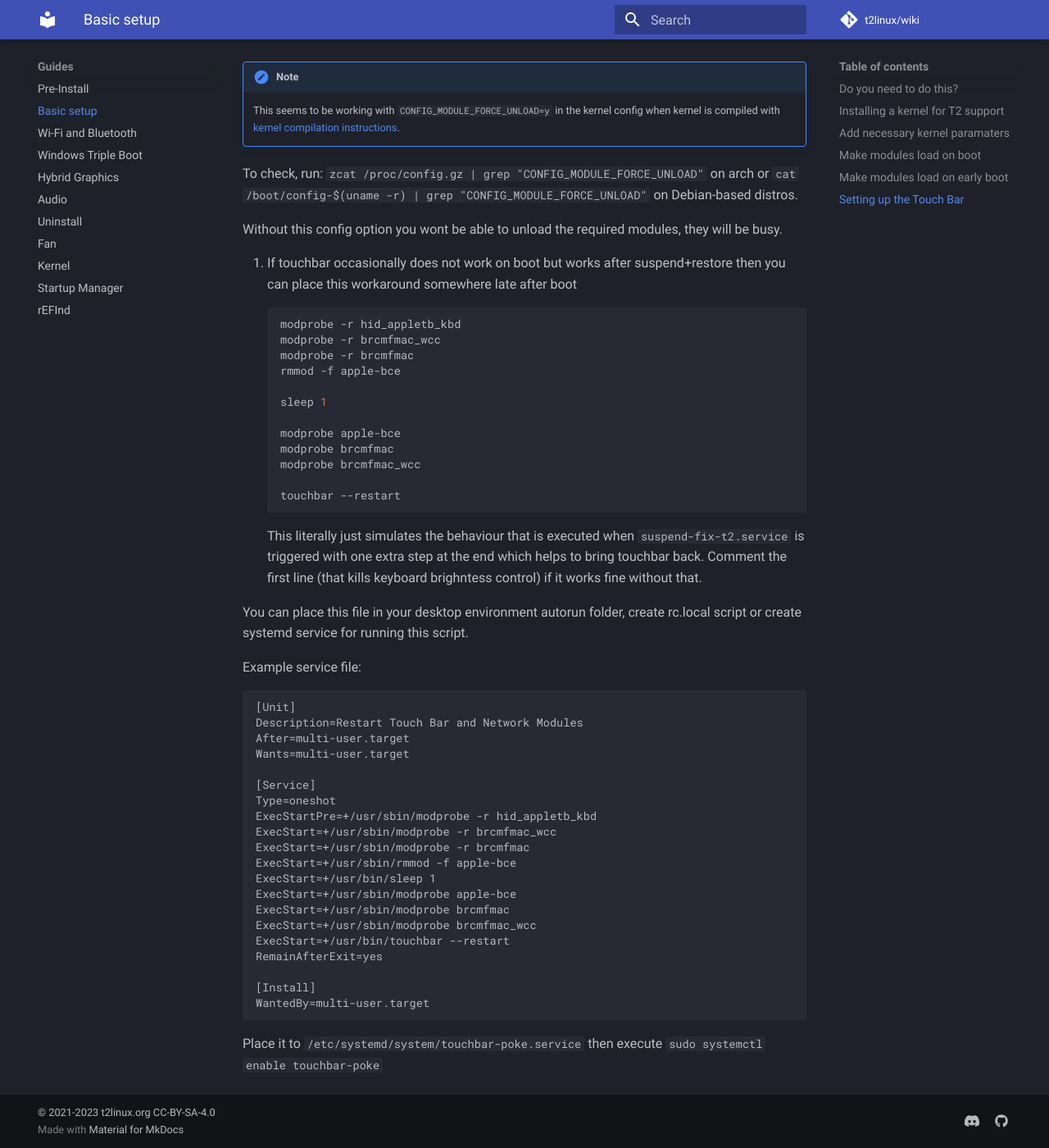
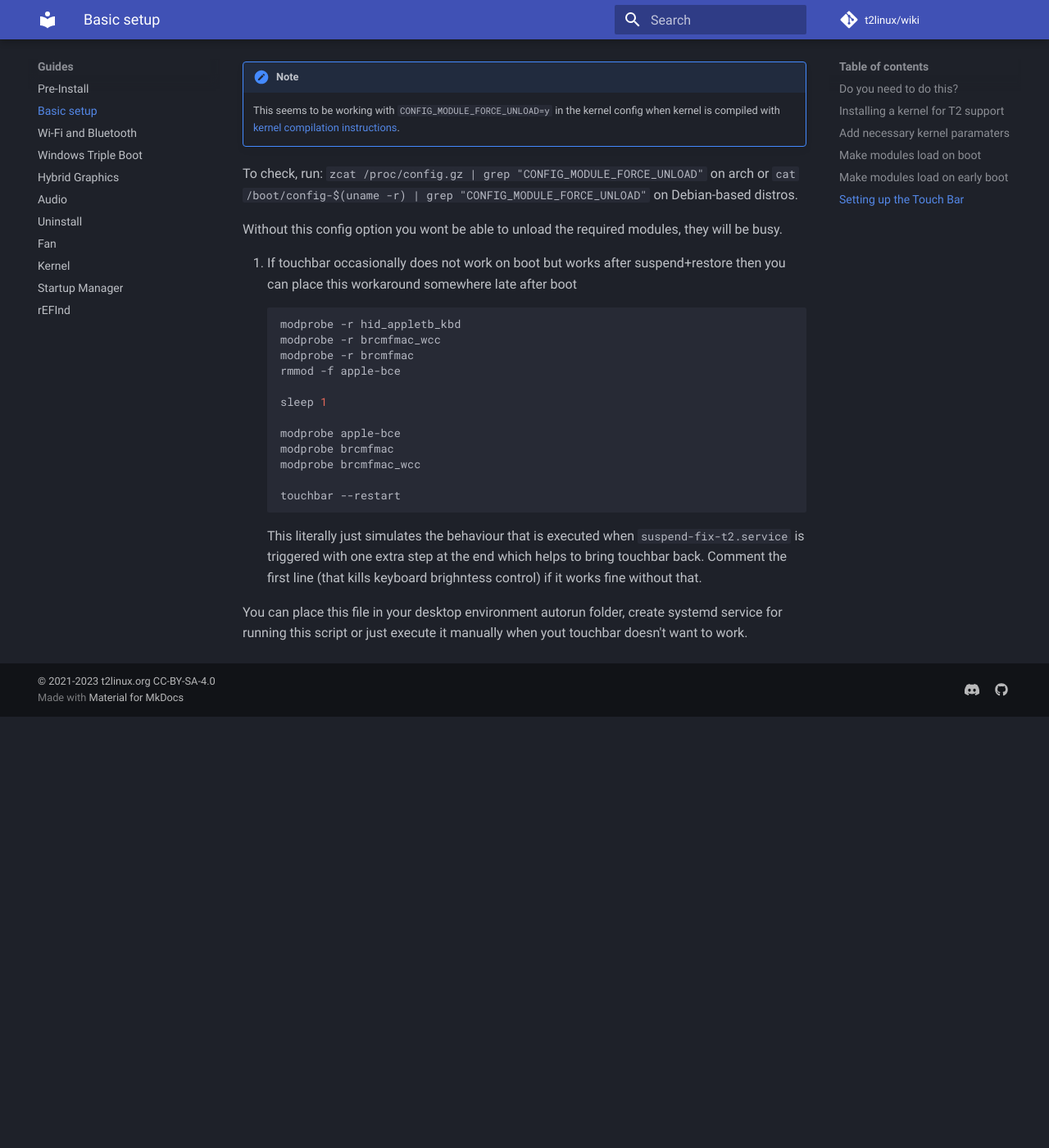
Before and after one commit to t2linux/wiki, an MkDocs documentation site: the page built from docs/guides/postinstall.md, in a window 1280 px wide and 1400 px high, scrolled down 5054 px. Shown: the whole window at 82% size. Built offline with MkDocs 1.6.1 and Material for MkDocs 9.7.7, drawn with Linux system fonts in a browser that asks for light colours; comment, search, counter and statistics services are not loaded; after the commit the page ends 5928 px from its top, so only the background shows below that.

Commit message:
Update postinstall.md
removed touchbar-poke and simplified

````diff
--- a/docs/guides/postinstall.md
+++ b/docs/guides/postinstall.md
@@ -212,31 +212,4 @@ Without this config option you wont be able to unload the required modules, they
 This literally just simulates the behaviour that is executed when `suspend-fix-t2.service` is triggered with one extra step at the end which helps to bring touchbar back.
 Comment the first line (that kills keyboard brighntess control) if it works fine without that.
 
-You can place this file in your desktop environment autorun folder, create rc.local script or create systemd service for running this script.
-
-Example service file:
-
-```service
-[Unit]
-Description=Restart Touch Bar and Network Modules
-After=multi-user.target
-Wants=multi-user.target
-
-[Service]
-Type=oneshot
-ExecStartPre=+/usr/sbin/modprobe -r hid_appletb_kbd
-ExecStart=+/usr/sbin/modprobe -r brcmfmac_wcc
-ExecStart=+/usr/sbin/modprobe -r brcmfmac
-ExecStart=+/usr/sbin/rmmod -f apple-bce
-ExecStart=+/usr/bin/sleep 1
-ExecStart=+/usr/sbin/modprobe apple-bce
-ExecStart=+/usr/sbin/modprobe brcmfmac
-ExecStart=+/usr/sbin/modprobe brcmfmac_wcc
-ExecStart=+/usr/bin/touchbar --restart
-RemainAfterExit=yes
-
-[Install]
-WantedBy=multi-user.target
-```
-
-Place it to `/etc/systemd/system/touchbar-poke.service` then execute `sudo systemctl enable touchbar-poke`
+You can place this file in your desktop environment autorun folder, create systemd service for running this script or just execute it manually when yout touchbar doesn't want to work.
````
